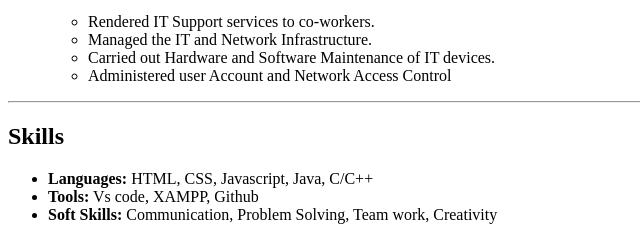
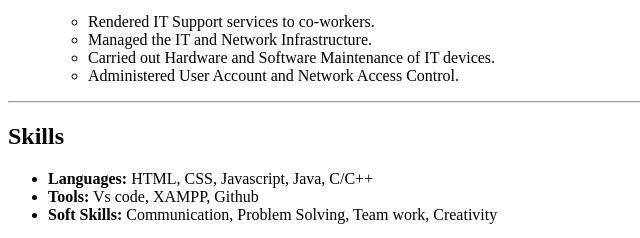
Before and after one commit to Codex-Tobi/Online-Resume, a plain HTML site: page index.html in a window 1280 px wide. Shown: the part 773-1011 px from the top of the page, 0-640 px from the left. Drawn offline with Linux system fonts and the light colour scheme.

Commit message:
Add files via upload

```diff
--- a/index.html
+++ b/index.html
@@ -36,7 +36,7 @@
                 <li>Rendered IT Support services to co-workers.</li>
                 <li>Managed the IT and Network Infrastructure.</li>
                 <li>Carried out Hardware and Software Maintenance of IT devices.</li>
-                <li>Administered user Account and Network Access Control</li>
+                <li>Administered User Account and Network Access Control.</li>
             </ul>
 
         </li>
```
